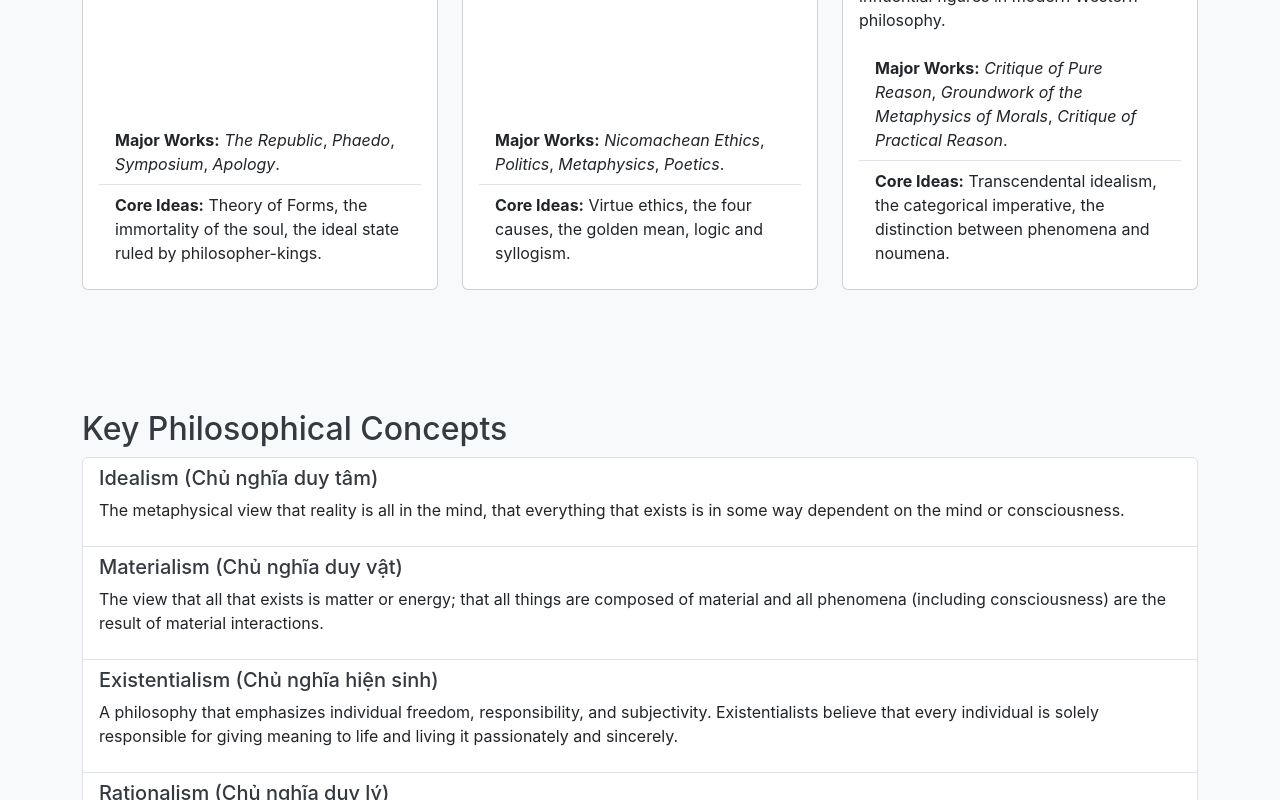
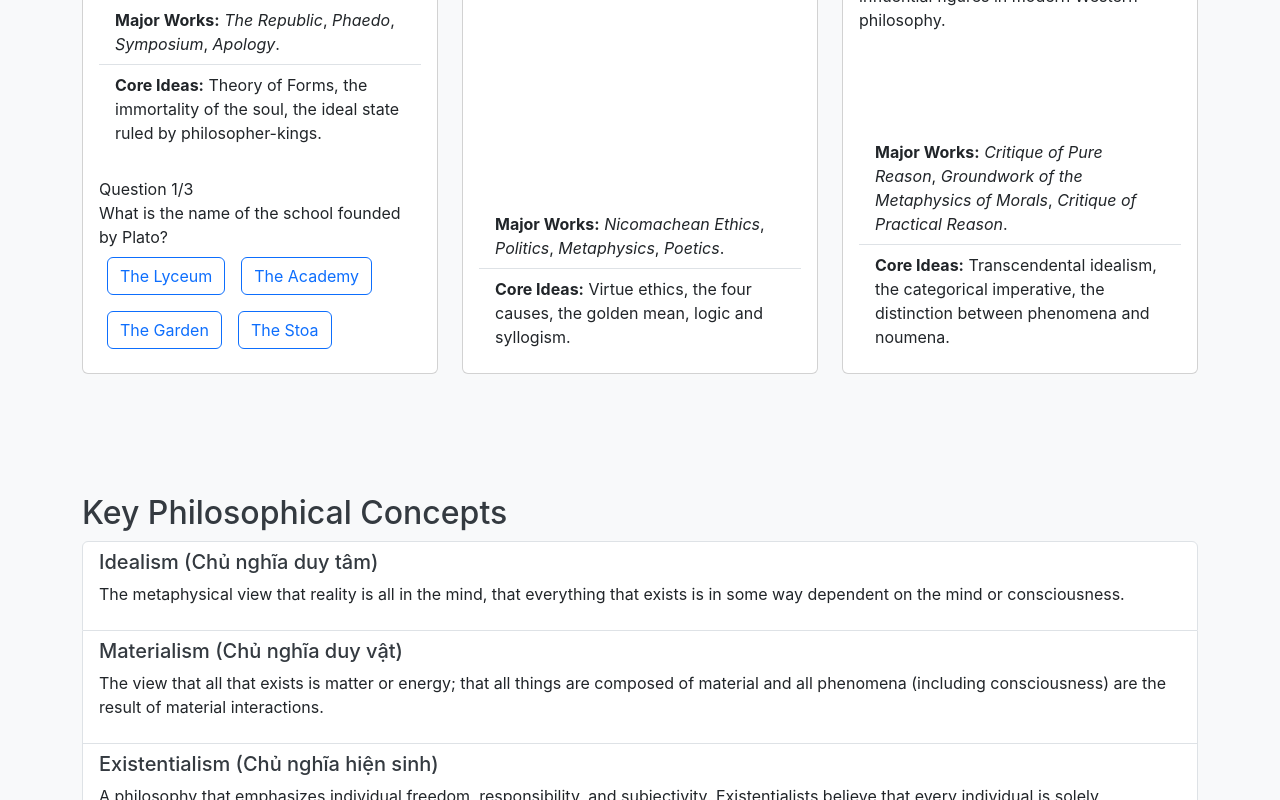
Before and after one commit to Ducpurple/MLN111, a React (Create React App) app in the folder philosophy-website/: page / in a window 1280 px wide. Shown: the part 1180-1980 px from the top of the page. Built offline with nearby package versions, Linux system fonts and the light colour scheme; the HTML template or start-up script is replaced by a standard one.

Commit message:
Feat: Add quiz feature

```diff
--- a/philosophy-website/src/App.tsx
+++ b/philosophy-website/src/App.tsx
@@ -1,6 +1,8 @@
+
 import React from 'react';
 import './App.css';
 import Concepts from './Concepts';
+import Quiz from './Quiz';
 
 const Header: React.FC = () => {
   return (
@@ -104,6 +106,29 @@ const Branches: React.FC = () => {
 }
 
 const Philosophers: React.FC = () => {
+  const platoQuiz = [
+    {
+      question: "What is the name of the school founded by Plato?",
+      options: ["The Lyceum", "The Academy", "The Garden", "The Stoa"],
+      correctAnswer: "The Academy",
+    },
+    {
+      question: "Which of these is a major work by Plato?",
+      options: ["Nicomachean Ethics", "The Republic", "Meditations", "Leviathan"],
+      correctAnswer: "The Republic",
+    },
+    {
+      question: "What is Plato's theory of ideal forms?",
+      options: [
+        "The idea that all things are made of water",
+        "The concept that there are perfect and unchanging forms of things in a higher reality",
+        "The belief that happiness is the highest good",
+        "The theory that knowledge comes only from sensory experience",
+      ],
+      correctAnswer: "The concept that there are perfect and unchanging forms of things in a higher reality",
+    },
+  ];
+
   return (
     <section id="philosophers" className="p-5">
       <div className="container">
@@ -118,6 +143,7 @@ const Philosophers: React.FC = () => {
                   <li className="list-group-item"><strong>Major Works:</strong> <em>The Republic</em>, <em>Phaedo</em>, <em>Symposium</em>, <em>Apology</em>.</li>
                   <li className="list-group-item"><strong>Core Ideas:</strong> Theory of Forms, the immortality of the soul, the ideal state ruled by philosopher-kings.</li>
                 </ul>
+                <Quiz questions={platoQuiz} />
               </div>
             </div>
           </div>
--- /dev/null
+++ b/philosophy-website/src/Quiz.tsx
@@ -0,0 +1,91 @@
+
+import React, { useState } from 'react';
+
+interface QuizProps {
+  questions: {
+    question: string;
+    options: string[];
+    correctAnswer: string;
+  }[];
+}
+
+const Quiz: React.FC<QuizProps> = ({ questions }) => {
+  const [currentQuestion, setCurrentQuestion] = useState(0);
+  const [score, setScore] = useState(0);
+  const [showScore, setShowScore] = useState(false);
+  const [selectedAnswer, setSelectedAnswer] = useState<string | null>(null);
+
+  const handleAnswerOptionClick = (option: string) => {
+    if (selectedAnswer === null) {
+      setSelectedAnswer(option);
+      if (option === questions[currentQuestion].correctAnswer) {
+        setScore(score + 1);
+      }
+    }
+  };
+
+  const nextQuestion = () => {
+    setSelectedAnswer(null);
+    const nextQ = currentQuestion + 1;
+    if (nextQ < questions.length) {
+      setCurrentQuestion(nextQ);
+    } else {
+      setShowScore(true);
+    }
+  };
+
+  const restartQuiz = () => {
+    setCurrentQuestion(0);
+    setScore(0);
+    setShowScore(false);
+    setSelectedAnswer(null);
+  }
+
+  return (
+    <div className='quiz mt-4'>
+      {showScore ? (
+        <div className='score-section'>
+          You scored {score} out of {questions.length}
+          <button onClick={restartQuiz} className="btn btn-primary mt-2">Restart Quiz</button>
+        </div>
+      ) : (
+        <>
+          <div className='question-section'>
+            <div className='question-count'>
+              <span>Question {currentQuestion + 1}</span>/{questions.length}
+            </div>
+            <div className='question-text'>{questions[currentQuestion].question}</div>
+          </div>
+          <div className='answer-section'>
+            {questions[currentQuestion].options.map((option, index) => {
+              const isCorrect = option === questions[currentQuestion].correctAnswer;
+              const isSelected = selectedAnswer === option;
+              let buttonClass = 'btn';
+              if (isSelected) {
+                buttonClass += isCorrect ? ' btn-success' : ' btn-danger';
+              } else {
+                buttonClass += ' btn-outline-primary';
+              }
+
+              return (
+                <button
+                  key={index}
+                  onClick={() => handleAnswerOptionClick(option)}
+                  className={`${buttonClass} m-2`}
+                  disabled={selectedAnswer !== null}
+                >
+                  {option}
+                </button>
+              );
+            })}
+          </div>
+          {selectedAnswer && (
+            <button onClick={nextQuestion} className="btn btn-primary mt-2">Next</button>
+          )}
+        </>
+      )}
+    </div>
+  );
+};
+
+export default Quiz;
```
